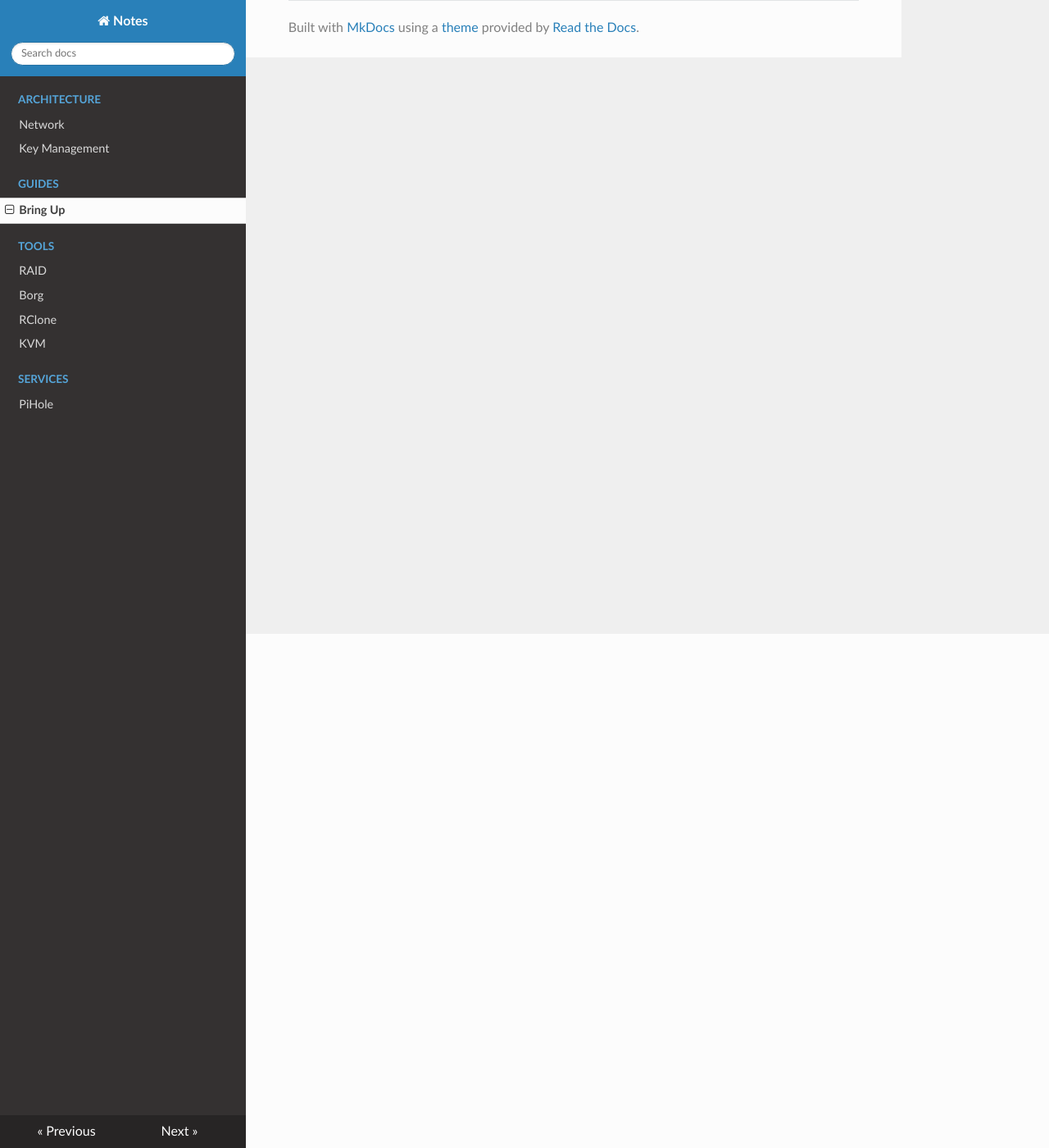
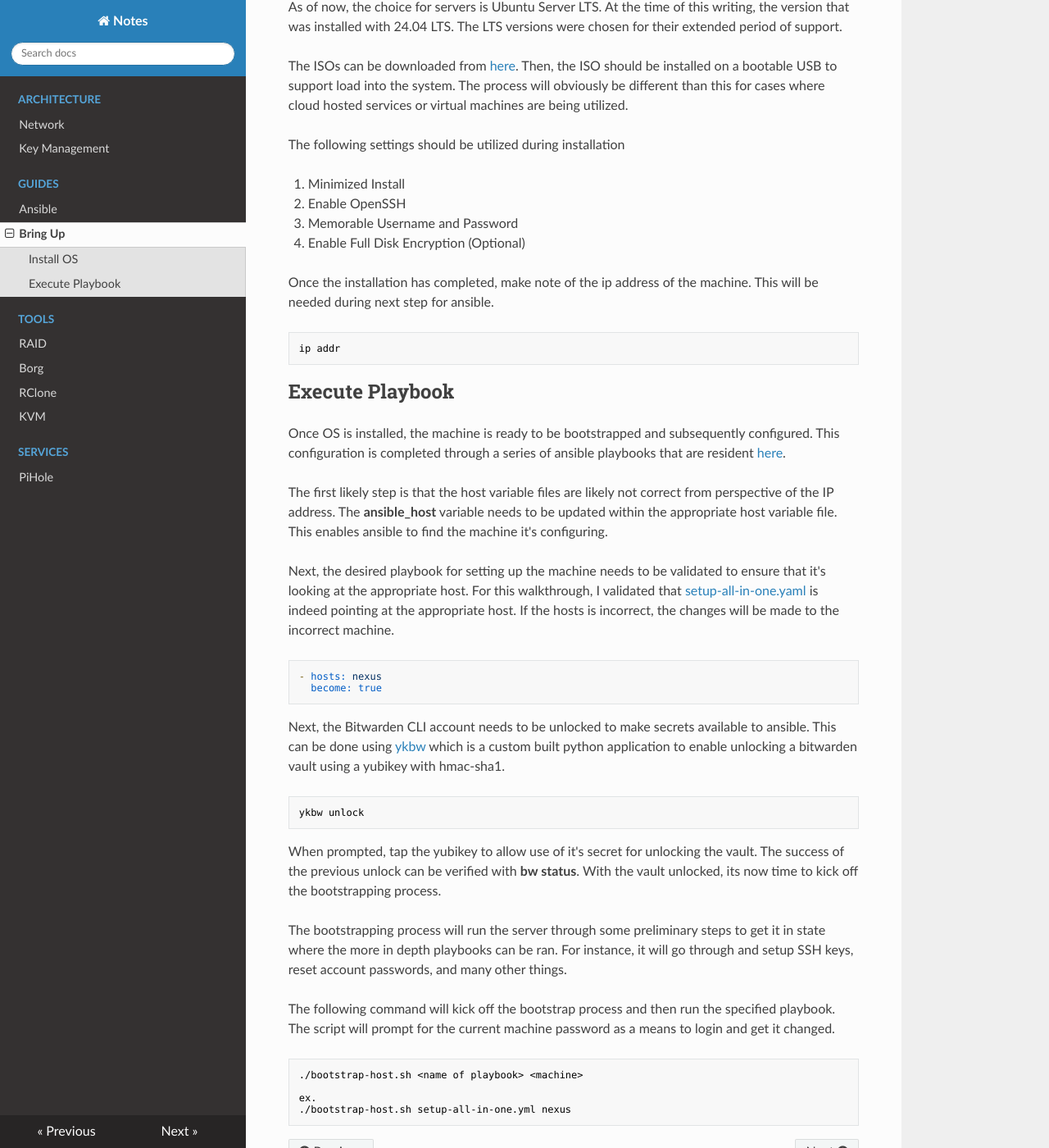
Before and after one commit to clwhipp/net-docs, an MkDocs documentation site: the page built from docs/bring_up.md, in a window 1280 px wide and 1400 px high, scrolled down 627 px. Shown: the whole window at 82% size. Built offline with MkDocs 1.6.1, drawn with Linux system fonts in a browser that asks for light colours; nearby versions of some CDN libraries.

Commit message:
more bring-up notes

````diff
--- a/docs/bring_up.md
+++ b/docs/bring_up.md
@@ -17,3 +17,76 @@ In general, the process can be outlined as follows:
 7. Start Services - Login to the server and start appropriate containerized services
 8. Update DNS (if necessary) - Update DNS records if necessary for clients
 9. Borg Backup Keys - Install wrapped borg keys on system so that automated backups are possible
+
+
+## Install OS
+
+As of now, the choice for servers is Ubuntu Server LTS. At the time of this writing, the
+version that was installed with 24.04 LTS. The LTS versions were chosen for their
+extended period of support.
+
+The ISOs can be downloaded from [here](https://ubuntu.com/download/server). Then, the
+ISO should be installed on a bootable USB to support load into the system. The process
+will obviously be different than this for cases where cloud hosted services
+or virtual machines are being utilized.
+
+The following settings should be utilized during installation
+
+1. Minimized Install
+2. Enable OpenSSH
+3. Memorable Username and Password
+4. Enable Full Disk Encryption (Optional)
+
+Once the installation has completed, make note of the ip address of the machine. This will be needed
+during next step for ansible.
+
+```bash
+ip addr
+```
+
+## Execute Playbook
+
+Once OS is installed, the machine is ready to be bootstrapped and subsequently configured. This
+configuration is completed through a series of ansible playbooks that are resident [here](https://github.com/clwhipp/ansible).
+
+The first likely step is that the host variable files are likely not correct from perspective
+of the IP address. The **ansible_host** variable needs to be updated within the appropriate
+host variable file. This enables ansible to find the machine it's configuring.
+
+Next, the desired playbook for setting up the machine needs to be validated to ensure that
+it's looking at the appropriate host. For this walkthrough, I validated that [setup-all-in-one.yaml](https://github.com/clwhipp/ansible/blob/main/setup-all-in-one.yml)
+is indeed pointing at the appropriate host. If the hosts is incorrect, the changes will be made
+to the incorrect machine.
+
+```yaml
+- hosts: nexus
+  become: true
+```
+
+Next, the Bitwarden CLI account needs to be unlocked to make secrets available
+to ansible. This can be done using [ykbw](https://github.com/clwhipp/yubikey-utils/blob/main/ykbw)
+which is a custom built python application to enable unlocking a bitwarden
+vault using a yubikey with hmac-sha1.
+
+```bash
+ykbw unlock
+```
+
+When prompted, tap the yubikey to allow use of it's secret for unlocking the vault. The success
+of the previous unlock can be verified with **bw status**. With the vault unlocked, its now
+time to kick off the bootstrapping process.
+
+The bootstrapping process will run the server through some preliminary steps to get it
+in state where the more in depth playbooks can be ran. For instance, it will go through
+and setup SSH keys, reset account passwords, and many other things.
+
+The following command will kick off the bootstrap process and then run the specified
+playbook. The script will prompt for the current machine password as a means to login
+and get it changed.
+
+```bash
+./bootstrap-host.sh <name of playbook> <machine>
+
+ex.
+./bootstrap-host.sh setup-all-in-one.yml nexus
+```
--- a/mkdocs.yml
+++ b/mkdocs.yml
@@ -4,6 +4,7 @@ nav:
     - Network: network.md
     - Key Management: keys.md
   - Guides:
+    - Ansible: ansible.md
     - Bring Up: bring_up.md
   - Tools:
     - RAID: raid.md
````
Also changed, not shown: docs/ansible.md (added, +5 -0 lines).
